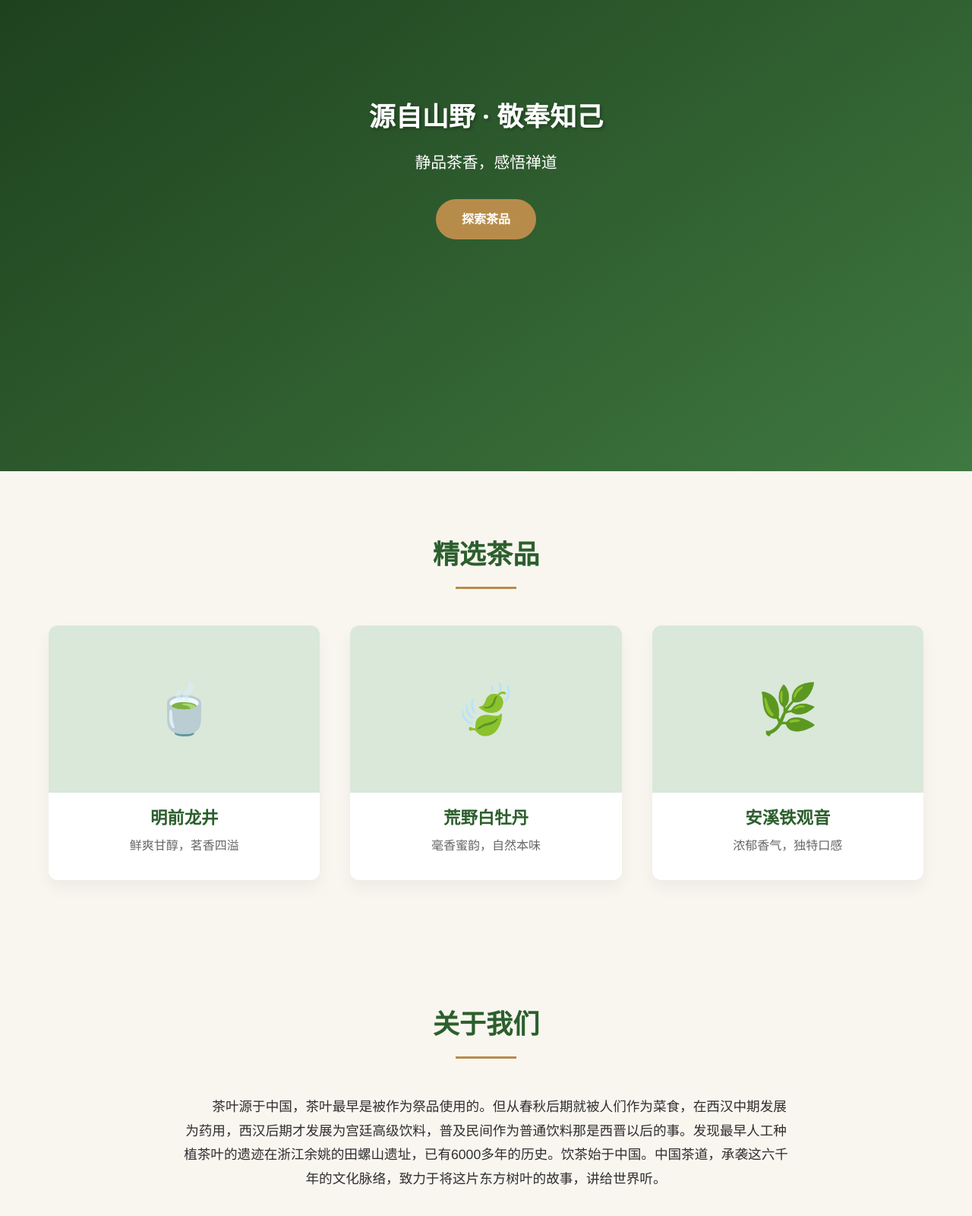
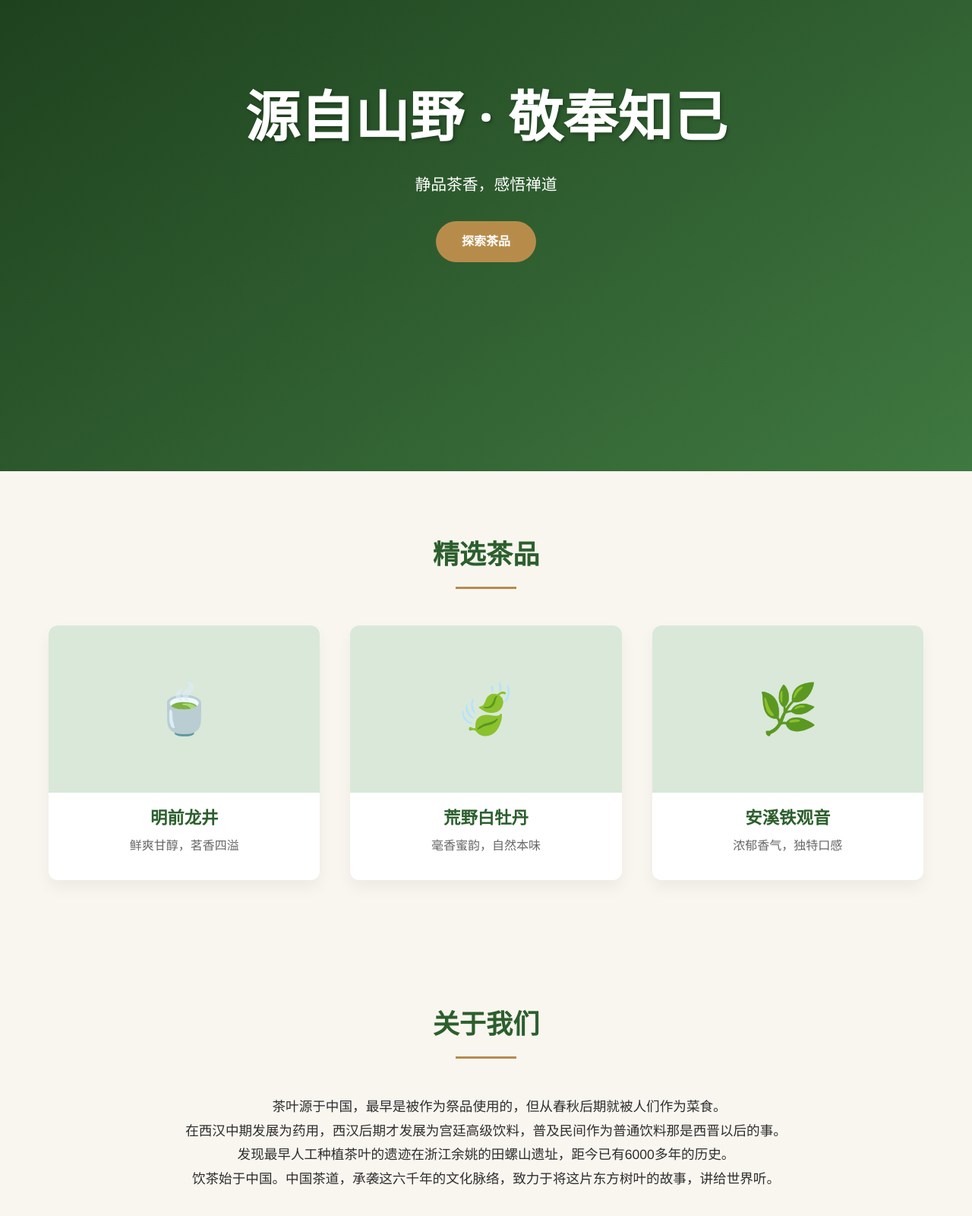
Before and after one commit to luck3650/hello, a plain HTML site: page index.html in a window 1280 px wide. Shown: the part 180-1780 px from the top of the page at 76% size. Drawn offline with Linux system fonts and the light colour scheme.

Commit message:
Update index.html

```diff
--- a/index.html
+++ b/index.html
@@ -174,6 +174,14 @@
             font-family: var(--font-serif);
             margin-bottom: 1rem;
             text-shadow: 2px 2px 4px rgba(0,0,0,0.3);
+			/* 平板 */
+			  @media (max-width: 768px) {
+				font-size: 40px;
+			  }
+		  /* 手机 */
+		  @media (max-width: 480px) {
+			font-size: 30px;
+		  }
         }
 
         .hero-content p {
@@ -337,7 +345,7 @@
         <!-- Hero 区域（纯色渐变，无图片） -->
         <section class="hero">
             <div class="container hero-content">
-                <h1 style="font-size:35px">源自山野 · 敬奉知己</h1>
+                <h1>源自山野 · 敬奉知己</h1>
                 <p>静品茶香，感悟禅道</p>
                 <a href="/products.html" class="btn btn-primary">探索茶品</a>
             </div>
@@ -371,7 +379,8 @@
             <div class="container story-content">
                 <h2 class="section-title">关于我们</h2>
                 <p class="story-text">
-                    茶叶源于中国，茶叶最早是被作为祭品使用的。但从春秋后期就被人们作为菜食，在西汉中期发展为药用，西汉后期才发展为宫廷高级饮料，普及民间作为普通饮料那是西晋以后的事。发现最早人工种植茶叶的遗迹在浙江余姚的田螺山遗址，已有6000多年的历史。饮茶始于中国。中国茶道，承袭这六千年的文化脉络，致力于将这片东方树叶的故事，讲给世界听。
+                    茶叶源于中国，最早是被作为祭品使用的，但从春秋后期就被人们作为菜食。 <br>在西汉中期发展为药用，西汉后期才发展为宫廷高级饮料，普及民间作为普通饮料那是西晋以后的事。<br>发现最早人工种植茶叶的遗迹在浙江余姚的田螺山遗址，距今已有6000多年的历史。<br>
+					饮茶始于中国。中国茶道，承袭这六千年的文化脉络，致力于将这片东方树叶的故事，讲给世界听。
                 </p>
             </div>
         </section>
```
